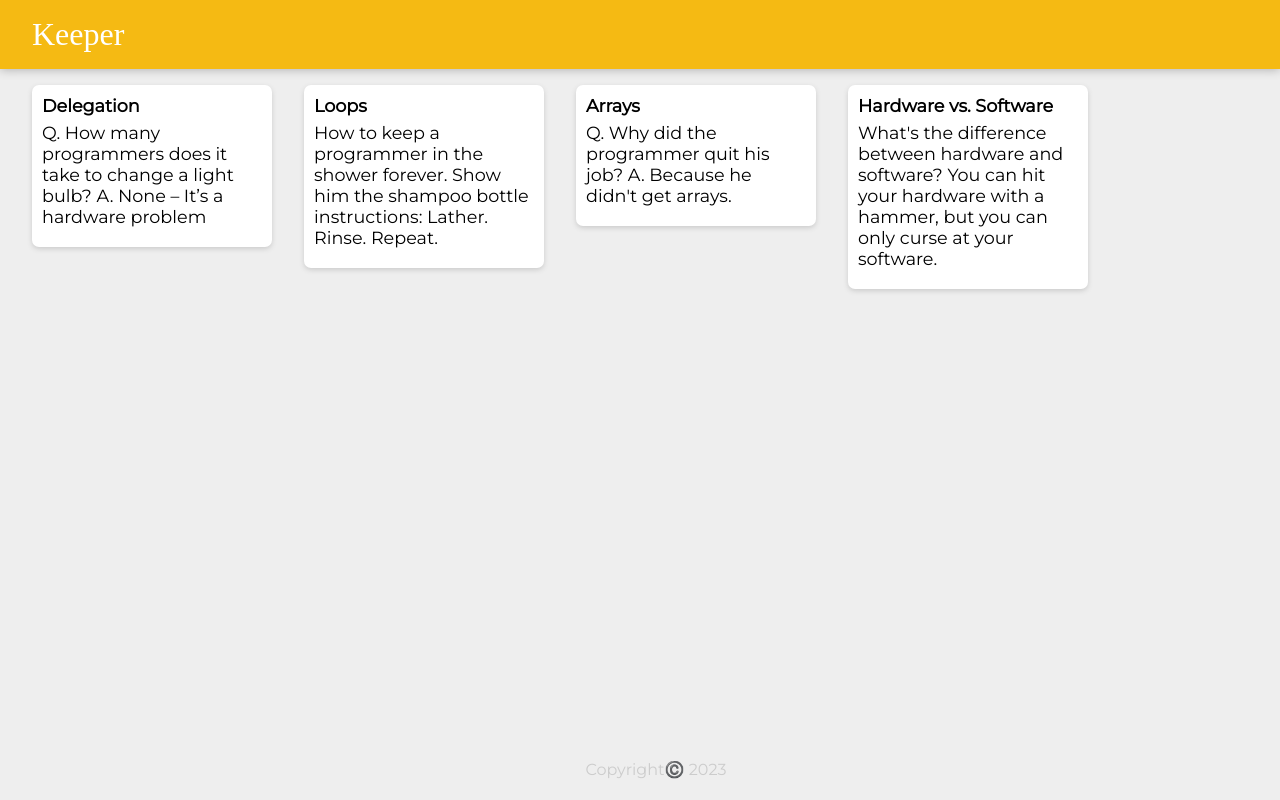
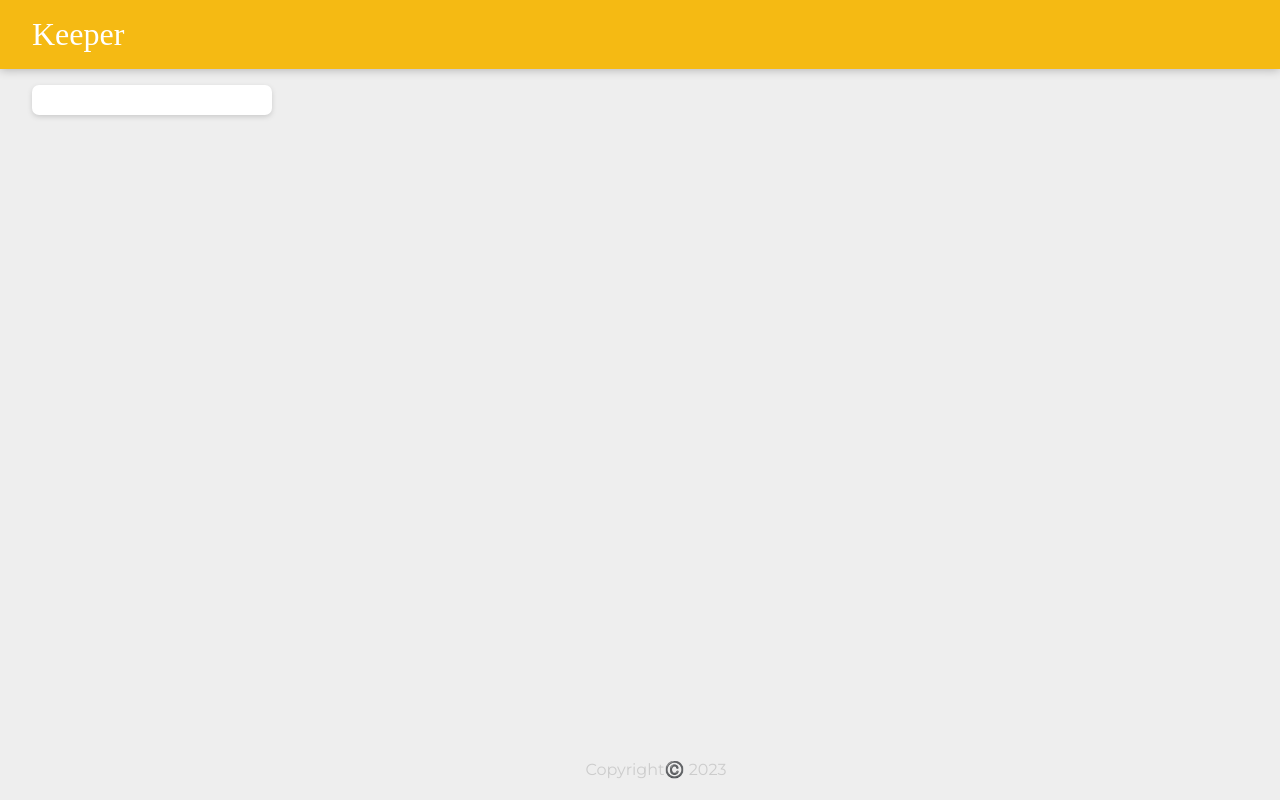
Before and after one commit to Saral03/keepers, a React (Create React App) app: page / in a window 1280 px wide. Built offline with nearby package versions, Linux system fonts and the light colour scheme; a web font is replaced by a local one.

Commit message:
add CreateArea component

```diff
--- a/src/components/App.jsx
+++ b/src/components/App.jsx
@@ -2,12 +2,12 @@ import React from "react";
 import Header from "./Header";
 import Footer from "./Footer";
 import Note from "./Note";
-import notes from "../notes";
+
 
 function getNotes(noteDetails){
     return(
     <Note
-    key={noteDetails.key}
+    key={noteDetails.key }
     title={noteDetails.title}
     content={noteDetails.content}
     />
@@ -17,7 +17,7 @@ function App(){
     return(
         <div>
             <Header></Header>
-            {notes.map(getNotes)}
+            <Note />
             <Footer></Footer>
         </div>
 
--- a/src/notes.js
+++ /dev/null
@@ -1,28 +0,0 @@
-const notes = [
-    {
-      key: 1,
-      title: "Delegation",
-      content:
-        "Q. How many programmers does it take to change a light bulb? A. None – It’s a hardware problem"
-    },
-    {
-      key: 2,
-      title: "Loops",
-      content:
-        "How to keep a programmer in the shower forever. Show him the shampoo bottle instructions: Lather. Rinse. Repeat."
-    },
-    {
-      key: 3,
-      title: "Arrays",
-      content:
-        "Q. Why did the programmer quit his job? A. Because he didn't get arrays."
-    },
-    {
-      key: 4,
-      title: "Hardware vs. Software",
-      content:
-        "What's the difference between hardware and software? You can hit your hardware with a hammer, but you can only curse at your software."
-    }
-
-  ];
-    export default notes;
```
Also changed, not shown: src/components/CreateArea.jsx (added, +43 -0 lines).
